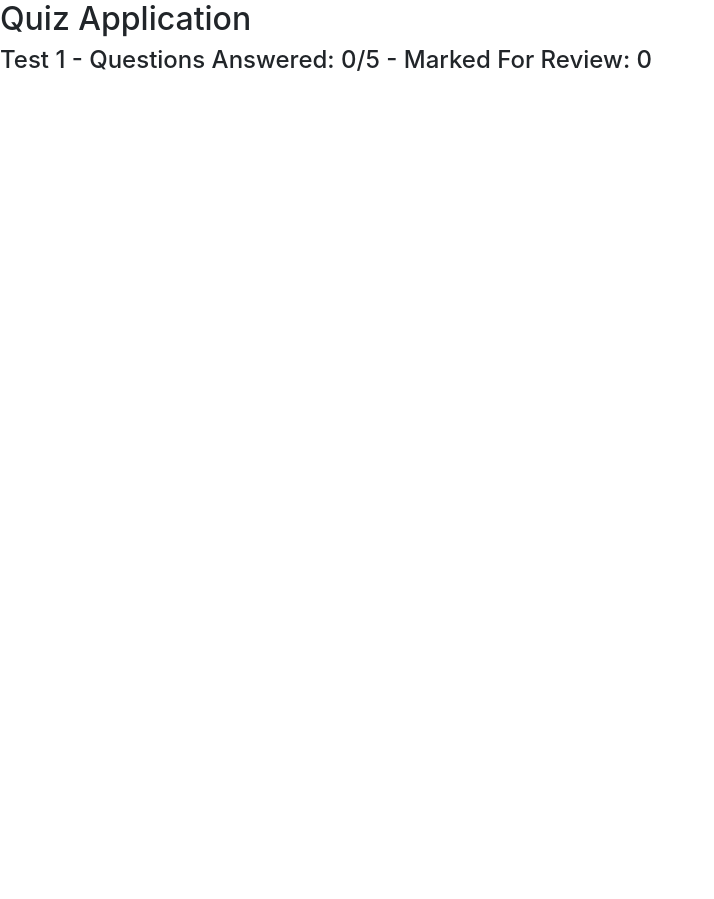
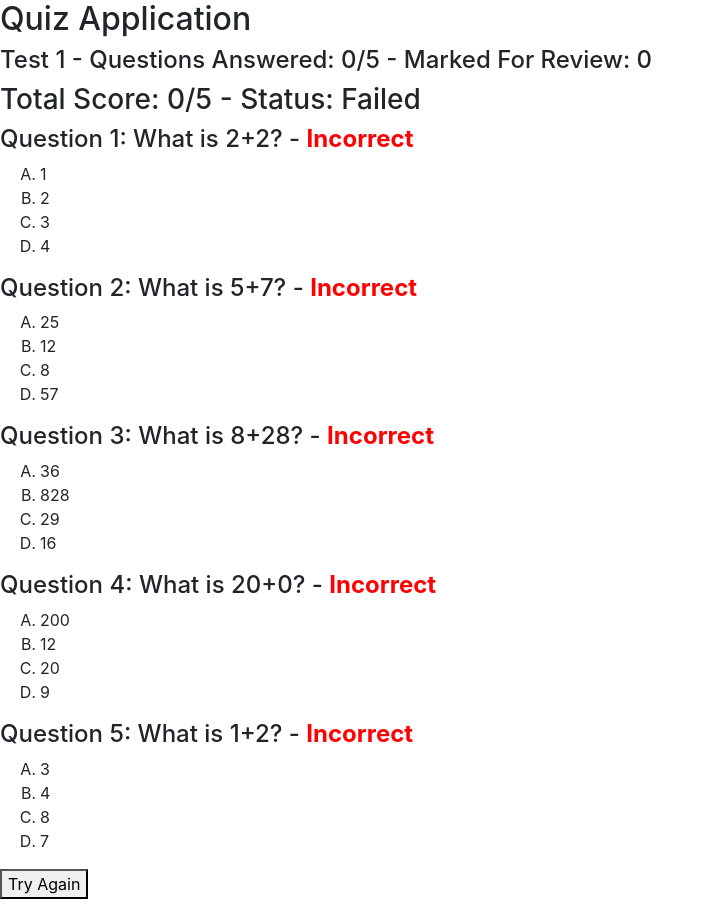
Before and after one commit to oi86039/Simplilearn-Phase-2-Project, an Angular app: page / in a window 1280 px wide. Both pictures are taken after a click on the button "Submit Quiz". Shown: the whole page, without its empty margins (0-714 px from the left). Before the commit the page ends 800 px from the top, so only its background shows below. Built offline with nearby package versions, Linux system fonts and the light colour scheme.

Commit message:
Basic Results Screen Done!

```diff
--- a/src/app/quiz/quiz.component.html
+++ b/src/app/quiz/quiz.component.html
@@ -3,16 +3,16 @@
 <!--Quiz View-->
     <!--Question Text-->
 <div>
-    <h3>Q{{getIndex()+1}}: {{getQuestion(getIndex()).getQuestionText()}}</h3>
+    <h3>Question {{getIndex()+1}}: {{getQuestion(getIndex()).getQuestionText()}}</h3>
     <div style="color:purple;">{{ifMarkedForReview()}}</div>
     <!--Marked for Review Text-->
 </div>
     <!--Answer 1-4 in column format-->
-    <ul>
+    <ol type="A">
        <li *ngFor="let answer of getQuestion(getIndex()).getAnswers()">
            <button class="{{answer.getButtonColor()}}" (click)="getQuestion(getIndex()).selectAnswer(answer)">{{answer.getAnswerText()}}</button>
        </li>
-    </ul>
+    </ol>
 
 
 <!--Mark For Review Button-->
--- a/src/app/quiz_structure.ts
+++ b/src/app/quiz_structure.ts
@@ -13,9 +13,8 @@ export class Answer {
         this.ansButtonClass = 'answer-unSelected';
     }
     getAnswerText() { return this.answerText };
-    getButtonColor() {return this.ansButtonClass };
+    getButtonColor() { return this.ansButtonClass };
 
-    checkIfUserCorrect() { return (this.correct && this.selected); }
     checkIfCorrect() { return this.correct; }
     checkIfSelected() { return this.selected; }
 
@@ -86,13 +85,14 @@ export class Question {
         this.SetAnswered();
 
     }
+
     checkIfUserCorrect() {
         if (!this.answered) return false;
         else {
             for (let i of this.answers) {
-                if (i.checkIfUserCorrect()) return true;
+                if (i.checkIfCorrect() && i.checkIfSelected()) return true;
             }
-            return false; //If none are true, user is incorrect
+         return false; //If none are true, user is incorrect
         }
     }
 
@@ -112,7 +112,7 @@ export class Quiz {
         //Get other properties
         this.quizName = Quiz1.quizName;
         this.numOfAnswered = 0;
-        this.numOfMarkedForReview=0;
+        this.numOfMarkedForReview = 0;
         this.numOfQuestions = Quiz1.questions.length;
         this.score = 0;
         this.currentTime = 0;
@@ -140,24 +140,32 @@ export class Quiz {
     }
     getQuizName() { return this.quizName; }
     getNumOfAnswered() {
-        this.numOfAnswered=0;
+        this.numOfAnswered = 0;
         for (let i = 0; i < this.questions.length; i++) {
             if (this.questions[i].checkIfAnswered())
-            this.numOfAnswered++;
+                this.numOfAnswered++;
         }
         return this.numOfAnswered;
     }
     getNumOfMarkedForReview() {
-        this.numOfMarkedForReview=0;
+        this.numOfMarkedForReview = 0;
         for (let i = 0; i < this.questions.length; i++) {
             if (this.questions[i].checkIfMarkedForReview())
-            this.numOfMarkedForReview++;
+                this.numOfMarkedForReview++;
         }
         return this.numOfMarkedForReview;
     }
     getNumOfQuestions() { return this.numOfQuestions; }
-    getScore() { return this.score; }
-    getScoreFraction() { return this.score + "/" + this.numOfQuestions }
+    getScore() {
+        this.score = 0;
+        for (let i = 0; i < this.questions.length; i++) {
+            if (this.questions[i].checkIfUserCorrect()) {
+                this.score++;
+            }
+        }
+        return this.score;
+    }
+    getScoreFraction() { return this.getScore() + "/" + this.numOfQuestions }
     getCurrentTime() { return this.currentTime; }
     getTotalTime() { return this.totalTime; }
 
@@ -166,11 +174,11 @@ export class Quiz {
             console.log("Error: Cannot get question.");
         else return this.questions[index];
     }
-    getQuestions(){return this.questions;}
+    getQuestions() { return this.questions; }
     getQuestionNum(question) {
-        for (let i=0; i< this.questions.length;i++){
-            if (question==this.questions[i]) return i;
+        for (let i = 0; i < this.questions.length; i++) {
+            if (question == this.questions[i]) return i;
         }
-        console.log ("Question not found. This should not happen.");
-        }
+        console.log("Question not found. This should not happen.");
+    }
 }
--- a/src/app/result/result.component.css
+++ b/src/app/result/result.component.css
@@ -0,0 +1,15 @@
+.Correct{
+    color: green;
+    font-weight: bold;
+}
+
+.Incorrect{
+    color: red;
+    font-weight: bold;
+}
+
+.incorrectStrike{
+    color: red;
+    text-decoration: line-through;
+    font-weight: bold;
+}
--- a/src/app/result/result.component.html
+++ b/src/app/result/result.component.html
@@ -1,2 +1,19 @@
 <!--Submit View-->
-    <!--Get rid of Mark for Review, First, prev, next, last, Quiz ,Review ,Submit buttons-->
+<!--Score-->
+<!--Pass/Fail Status-->
+<div>
+    <h3>Total Score: {{getScoreFraction()}} - Status: {{getStatus()}} </h3>
+</div>
+<!--Time taken-->
+<!--Question-->
+<div *ngFor="let question of getQuestions()">
+    <h4>Question {{getQuestionNum(question)+1}}: {{question.getQuestionText()}} -
+        <span class="{{correctStatus(question)}}">{{correctStatus(question)}}</span></h4>
+    <!--Answers list-->
+    <ol type="A">
+        <li *ngFor="let answer of question.getAnswers()" class="{{answerColor(answer)}}">{{answer.getAnswerText()}}</li>
+    </ol>
+</div>
+
+<!--Try Again Button-->
+<button onclick="location.reload()">Try Again</button>
--- a/src/app/result/result.component.ts
+++ b/src/app/result/result.component.ts
@@ -1,5 +1,7 @@
+import { CommonModule } from '@angular/common'
 import { Component, OnInit } from '@angular/core';
 import { QuizServiceService } from '../quiz-service.service';
+import { Answer, Question } from '../quiz_structure';
 
 @Component({
   selector: 'app-result',
@@ -8,9 +10,35 @@ import { QuizServiceService } from '../quiz-service.service';
 })
 export class ResultComponent implements OnInit {
 
-  constructor(private quizService: QuizServiceService) { }
+  constructor(private quizService: QuizServiceService) {
+  }
 
   ngOnInit(): void {
+  }
+
+  //Result View functions
+  getStatus() {
+    if (this.quizService.getScore() > (this.quizService.getNumOfQuestions() * .60))
+      return "Passed!";
+    else
+      return "Failed";
+  }
+  answerColor(answer: Answer) { //Neutral is left alone. Red if incorrectly chosen, Green if correctly chosen.
+    //If correct and selected, correct
+    if (answer.checkIfSelected() && answer.checkIfCorrect()) {
+      return "Correct";
+    }
+    //If selected and !correct, incorrect
+    else if (answer.checkIfSelected())
+      return "incorrectStrike";
+    else
+      return "";
+  }
+
+  correctStatus(question: Question) {
+    if (question.checkIfUserCorrect())
+      return "Correct";
+    else return "Incorrect";
   }
 
   //Quiz Service Wrapper Functions
@@ -23,4 +51,6 @@ export class ResultComponent implements OnInit {
   getCurrentTime() { return this.quizService.getCurrentTime(); }
   getTotalTime() { return this.quizService.getTotalTime(); }
   getQuestion(index: number) { return this.quizService.getQuestion(index); }
+  getQuestions() { return this.quizService.getQuestions(); }
+  getQuestionNum(question: Question) { return this.quizService.getQuestionNum(question); }
 }
```
Also changed, not shown: src/app/review/review.component.ts (+4 -4 lines).
